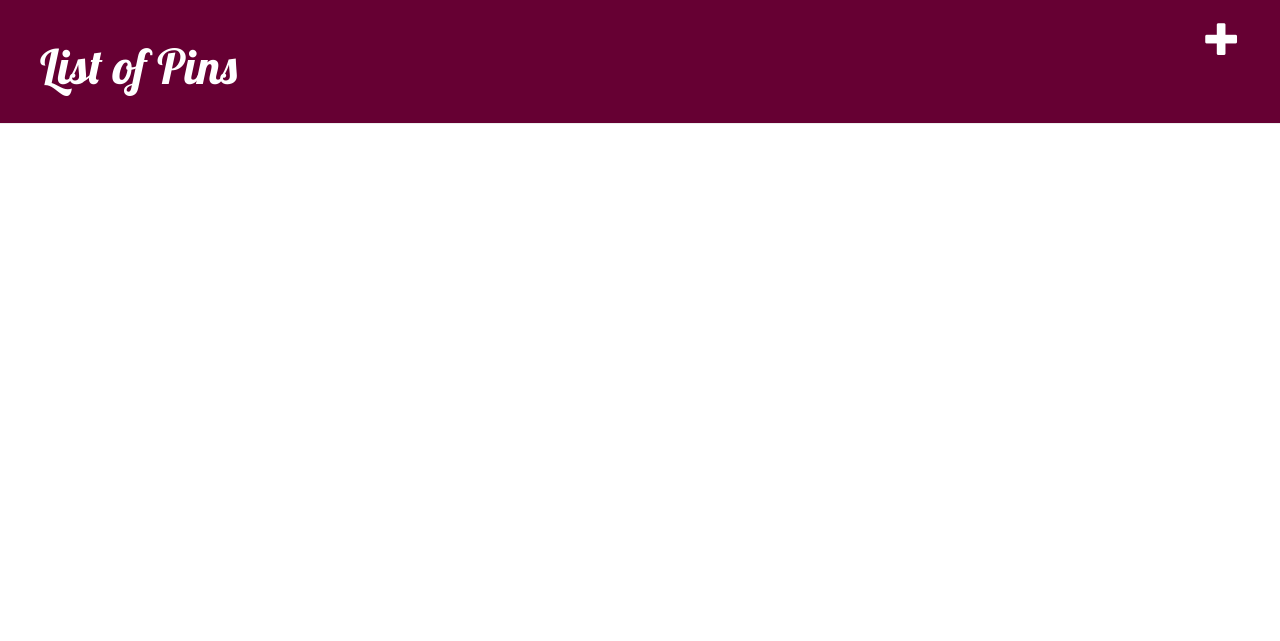
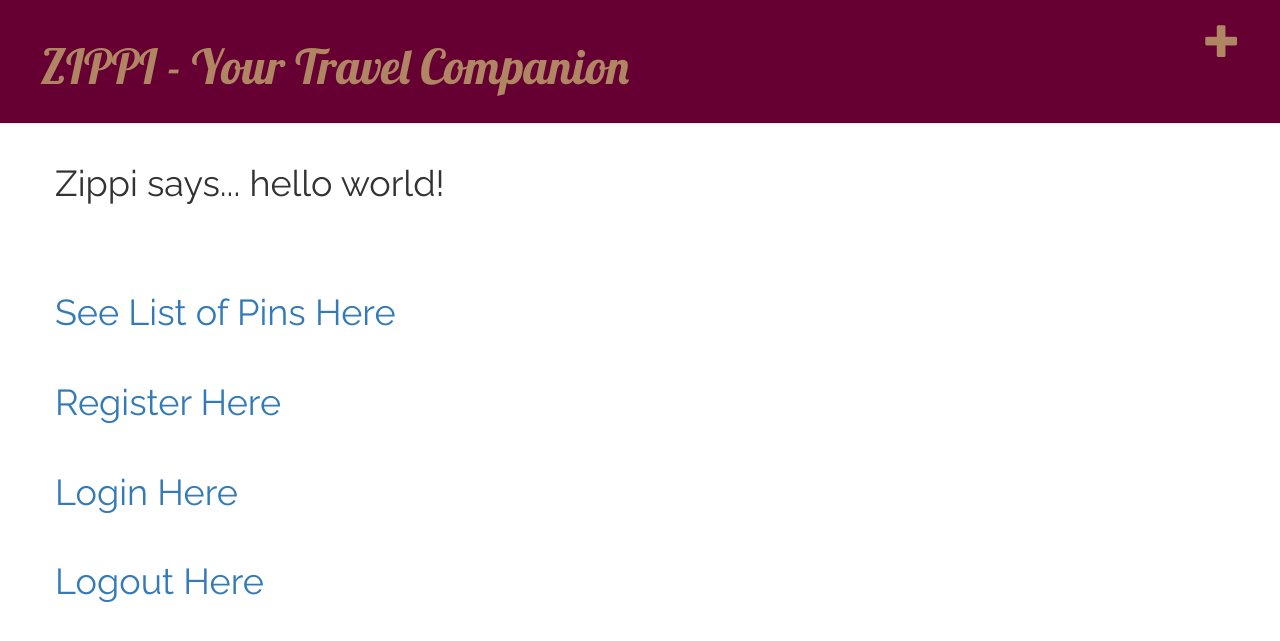
Before and after one commit to ubracklow/ZIPPI, a Django app: page / in a window 1280 px wide. Shown: the top 641 px of the page. Run offline with Django 3.2, Linux system fonts and the light colour scheme; data that the repository does not hold is empty; some libraries are stand-ins or nearby versions.

Commit message:
User Authentification added

```diff
--- a/LearnITGirl Django Project/mysite/settings.py
+++ b/LearnITGirl Django Project/mysite/settings.py
@@ -102,3 +102,5 @@ except ImportError:
 STATICFILES_DIRS = (
     os.path.join(BASE_DIR, "static"),
 )
+
+LOGIN_URL = '/zippi/login/'
--- a/LearnITGirl Django Project/requirements.txt
+++ b/LearnITGirl Django Project/requirements.txt
@@ -1,5 +1,5 @@
 Django==1.7.1
+Pillow==2.7.0
 dj-database-url==0.3.0
 waitress==0.8.9
 whitenoise==1.0.6
-psycopg2==2.5.3
--- a/LearnITGirl Django Project/static/css/zippi.css
+++ b/LearnITGirl Django Project/static/css/zippi.css
@@ -5,7 +5,8 @@
 }
 
 .page-header h1, .page-header h1 a, .page-header h1 a:visited, .page-header h1 a:active {
-    color: #ffffff;
+    font-family: 'Lobster';
+    color: #b08563;
     font-size: 36pt;
     text-decoration: none;
 }
@@ -15,7 +16,7 @@
 }
 
 h1, h2, h3, h4 {
-    font-family: 'Lobster', cursive;
+    font-family: 'Raleway'
 }
 
 .date {
@@ -32,7 +33,7 @@ h1, h2, h3, h4 {
 }
 
 .top-menu, .top-menu:hover, .top-menu:visited {
-    color: #ffffff;
+    color: #b08563;
     float: right;
     font-size: 26pt;
     margin-right: 20px;
--- a/LearnITGirl Django Project/zippi/admin.py
+++ b/LearnITGirl Django Project/zippi/admin.py
@@ -1,6 +1,8 @@
 from django.contrib import admin
-from .models import Pin, Map
+from .models import Pin, Map, UserProfile
 
 admin.site.register(Pin)
 
 admin.site.register(Map)
+
+admin.site.register(UserProfile)
--- a/LearnITGirl Django Project/zippi/templates/zippi/base.html
+++ b/LearnITGirl Django Project/zippi/templates/zippi/base.html
@@ -5,13 +5,14 @@
         <link rel="stylesheet" href="//maxcdn.bootstrapcdn.com/bootstrap/3.2.0/css/bootstrap.min.css">
         <link rel="stylesheet" href="//maxcdn.bootstrapcdn.com/bootstrap/3.2.0/css/bootstrap-theme.min.css">
         <script src="//maxcdn.bootstrapcdn.com/bootstrap/3.2.0/js/bootstrap.min.js"></script>
-        <link href='//fonts.googleapis.com/css?family=Lobster&subset=latin,latin-ext' rel='stylesheet' type='text/css'>
+        <link href='http://fonts.googleapis.com/css?family=Raleway' rel='stylesheet' type='text/css'>
+<link href="//fonts.googleapis.com/css?family=Lobster&subset=latin,latin-ext" rel="stylesheet" type="text/css">
         <link rel="stylesheet" href="{% static 'css/zippi.css' %}">
     </head>
     <body>
         <div class="page-header">
             <a href="{% url 'zippi.views.pin_new' %}" class="top-menu"><span class="glyphicon glyphicon-plus"></span></a>
-            <h1><a href="/">List of Pins</a></h1>
+            <h1><a href="/">ZIPPI - Your Travel Companion</a></h1>
         </div>
         <div class="content container">
             <div class="row">
--- a/LearnITGirl Django Project/zippi/templates/zippi/pin_list.html
+++ b/LearnITGirl Django Project/zippi/templates/zippi/pin_list.html
@@ -1,7 +1,7 @@
 {% extends 'zippi/base.html' %}
 
 {% block content %}
-
+	<h1><a href="{% url 'zippi.views.pin_list' %}">List of Pins</a></h1>
 	{% for pin in pins %}
 		<div class="pin">
 		<h1><a href="{% url 'zippi.views.pin_detail' pk=pin.pk %}">{{ pin.category }}</a></h1>
--- /dev/null
+++ b/LearnITGirl Django Project/zippi/templates/zippi/zippi_home.html
@@ -0,0 +1,29 @@
+<!DOCTYPE html>
+{% extends 'zippi/base.html' %}
+
+{% block content %}
+
+	{% if user.is_authenticated %}
+	<h1>Zippi says... hello {{ user.username }}!</h1>
+	{% else %}
+	<h1>Zippi says... hello world!</h1>
+	{% endif %}
+
+<br />
+<br />
+<br />
+
+	<h1><a href="/pin/list/">See List of Pins Here</a></h1>
+
+	<br />
+
+	<h1><a href="/zippi/register/">Register Here</a></h1>
+
+	<br />
+
+	<h1><a href="/zippi/login/">Login Here</a></h1>
+<br />
+
+	<h1><a href="/zippi/logout/">Logout Here</a></h1>
+
+{% endblock content %}
--- a/LearnITGirl Django Project/zippi/urls.py
+++ b/LearnITGirl Django Project/zippi/urls.py
@@ -2,7 +2,11 @@ from django.conf.urls import patterns, include, url
 from . import views
 
 urlpatterns = patterns('',
-    url(r'^$', views.pin_list),
+    url(r'^$', views.zippi_home, name='zippi_home'),
+    url(r'^pin/list/$', views.pin_list),
     url(r'^pin/(?P<pk>[0-9]+)/$', views.pin_detail),
     url(r'^pin/new/$', views.pin_new, name='pin_new'),
+    url(r'^zippi/register/$', views.register, name='register'),
+    url(r'^zippi/login/$', views.user_login, name='login'),
+    url(r'^zippi/logout/$', views.user_logout, name='logout'),
 )
--- a/LearnITGirl Django Project/zippi/views.py
+++ b/LearnITGirl Django Project/zippi/views.py
@@ -1,6 +1,13 @@
-from django.shortcuts import render, get_object_or_404
+from django.shortcuts import render, get_object_or_404, redirect
+from django.contrib.auth import authenticate, login, logout
 from .models import Pin
-from .forms import PinForm
+from .forms import PinForm, UserForm, UserProfileForm
+from django.http import HttpResponse, HttpResponseRedirect
+from django.contrib.auth.decorators import login_required
+
+def zippi_home(request):
+     context_dict = {'boldmessage': "I am bold font from the context"}
+     return render(request, 'zippi/zippi_home.html', context_dict)
 
 def pin_list(request):
     pins = Pin.objects.order_by('category')
@@ -21,3 +28,62 @@ def pin_new(request):
     else:
         form = PinForm()
     return render(request, 'zippi/pin_edit.html', {'form': form})
+
+
+def register(request):
+    registered = False
+
+    if request.method == 'POST':
+        user_form = UserForm(data=request.POST)
+        profile_form = UserProfileForm(data=request.POST)
+
+        if user_form.is_valid() and profile_form.is_valid():
+            user = user_form.save()
+
+            user.set_password(user.password)
+            user.save()
+
+            profile = profile_form.save(commit=False)
+            profile.user = user
+
+            if 'picture' in request.FILES:
+                profile.picture = request.FILES['picture']
+
+            profile.save()
+
+            registered = True
+
+        else:
+            print(user_form.errors, profile_form.errors)
+
+    else:
+        user_form = UserForm()
+        profile_form = UserProfileForm()
+
+    return render(request,
+        'zippi/register.html',
+        {'user_form' : user_form, 'profile_form' : profile_form, 'registered' : registered})
+
+def user_login(request):
+     if request.method == 'POST':
+          username = request.POST['username']
+          password = request.POST['password']
+
+          user = authenticate(username=username, password=password)
+
+          if user:
+               if user.is_active:
+                    login(request, user)
+                    return HttpResponseRedirect('')
+               else:
+                    return HttpResponse('Your Zippi account is disabled.')
+          else:
+               print('Invalid login details: {0}, {1}'.format(username, password))
+               return HttpResponse('Invalid login details supplied.')
+     else:
+          return render(request, 'zippi/login.html',{})
+
+@login_required
+def user_logout(request):
+    logout(request)
+    return HttpResponseRedirect('')
```
Also changed, not shown: LearnITGirl Django Project/zippi/forms.py (+14 -1 lines), LearnITGirl Django Project/zippi/models.py (+9 -1 lines), LearnITGirl Django Project/zippi/templates/zippi/login.html (added, +17 -0 lines), LearnITGirl Django Project/zippi/templates/zippi/register.html (added, +26 -0 lines), LearnITGirl Django Project/profile_images/Download.jpg (added), LearnITGirl Django Project/zippi/migrations/0002_remove_pin_map_id.py (added), LearnITGirl Django Project/zippi/migrations/0003_userprofile.py (added).
